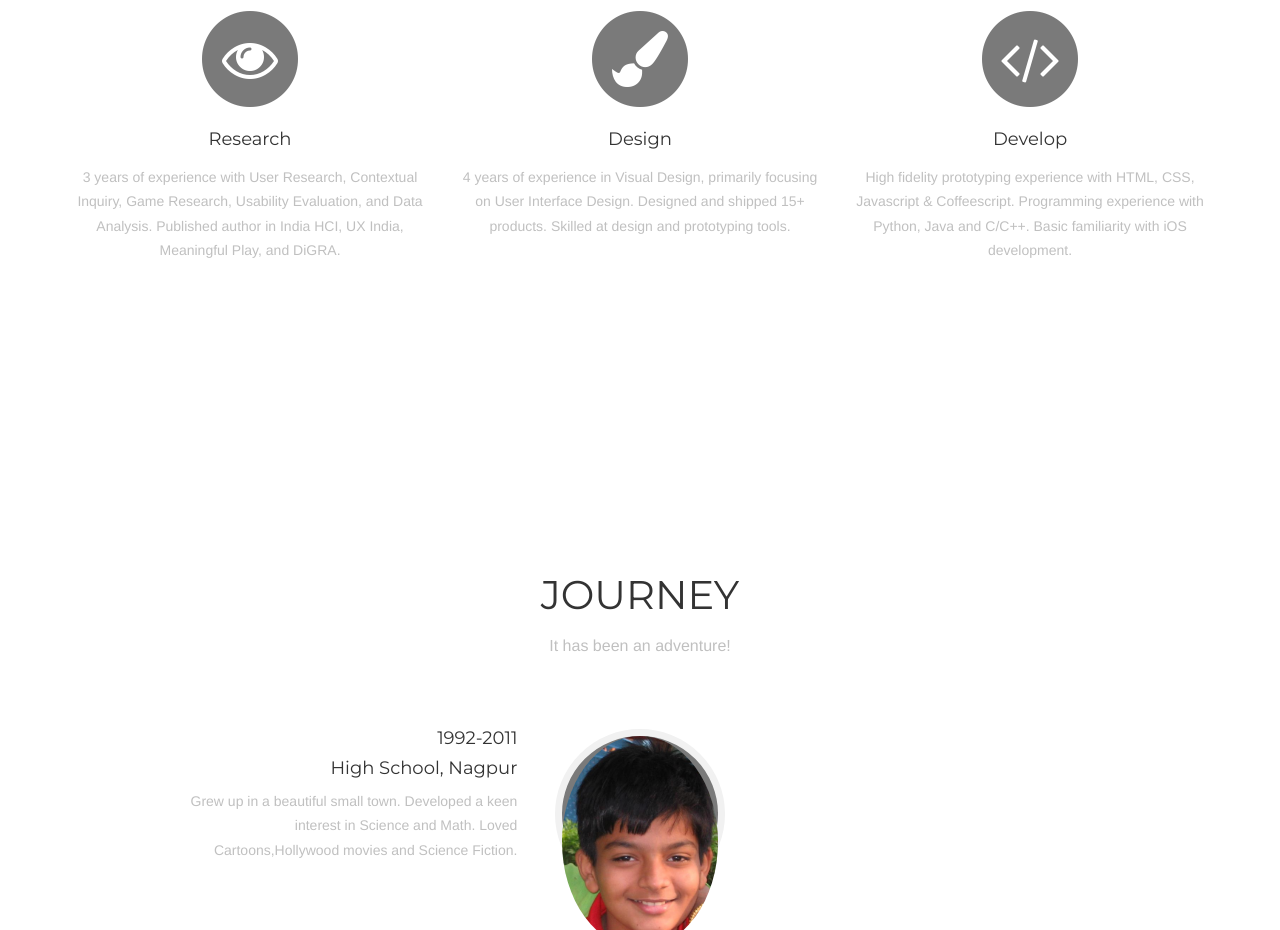
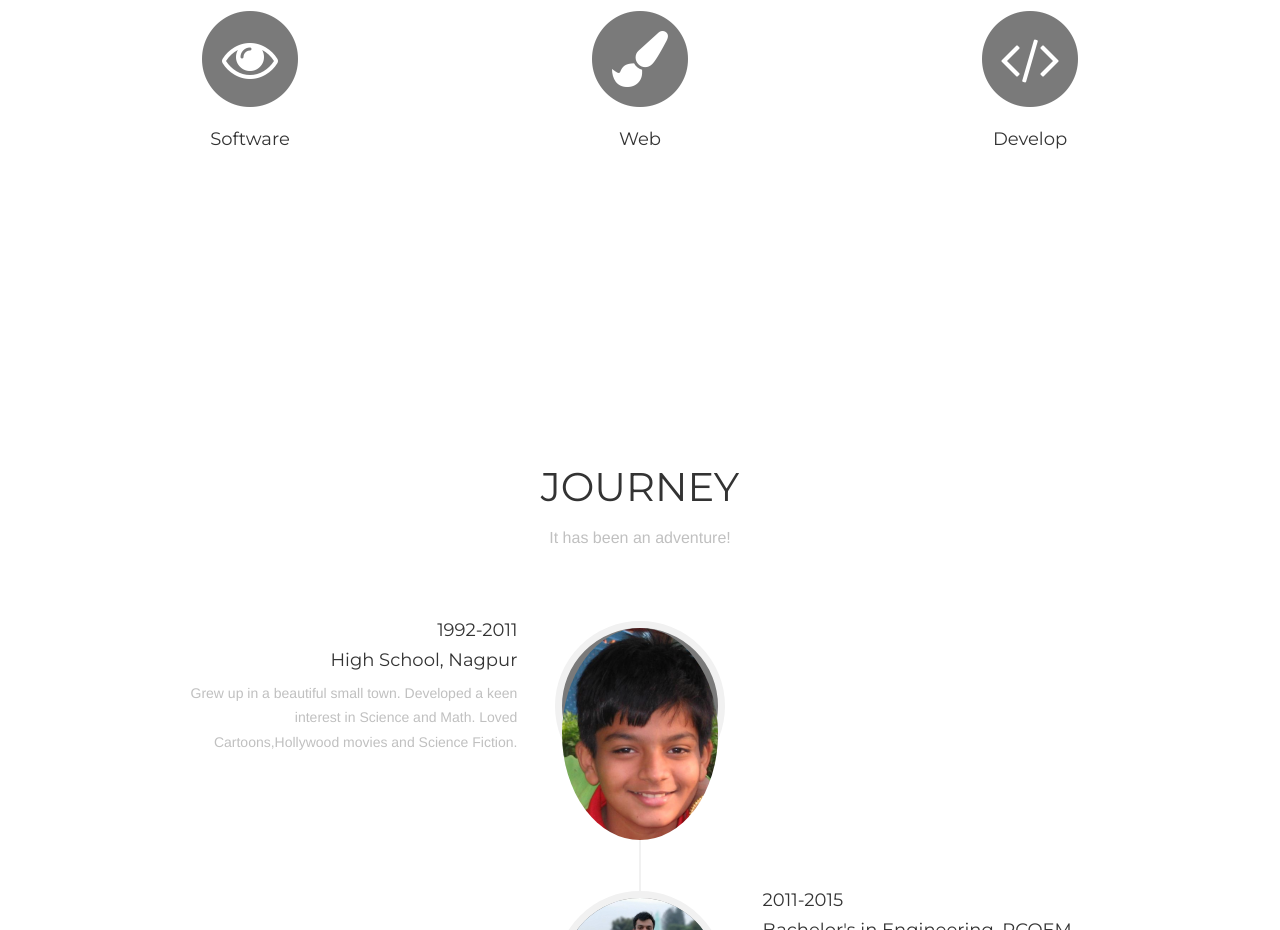
Before and after one commit to Ajayvikram10/ajayvikram10.github.io, a plain HTML site: page index.html in a window 1280 px wide. Shown: the part 2999-3929 px from the top of the page. Drawn offline with nearby package versions, Linux system fonts and the light colour scheme; files whose address does not match are found by name; a web font is replaced by a local one.

```diff
--- a/index.html
+++ b/index.html
@@ -341,16 +341,16 @@
                         <i class="fa fa-circle fa-stack-2x text-primary"></i>
                         <i class="fa fa-eye fa-stack-1x fa-inverse"></i>
                     </span>
-                    <h4 class="service-heading">Research</h4>
-                    <p class="text-muted">3 years of experience with User Research, Contextual Inquiry, Game Research, Usability Evaluation, and Data Analysis. Published author in India HCI, UX India, Meaningful Play, and DiGRA.</p>
+                    <h4 class="service-heading">Software</h4>
+                    <!--<p class="text-muted">3 years of experience with User Research, Contextual Inquiry, Game Research, Usability Evaluation, and Data Analysis. Published author in India HCI, UX India, Meaningful Play, and DiGRA.</p>-->
                 </div>
                 <div class="col-md-4">
                     <span class="fa-stack fa-4x">
                         <i class="fa fa-circle fa-stack-2x text-primary"></i>
                         <i class="fa fa-paint-brush fa-stack-1x fa-inverse"></i>
                     </span>
-                    <h4 class="service-heading">Design</h4>
-                    <p class="text-muted">4 years of experience in Visual Design, primarily focusing on User Interface Design. Designed and shipped 15+ products. Skilled at design and prototyping tools.</p>
+                    <h4 class="service-heading">Web</h4>
+                    <!--<p class="text-muted">4 years of experience in Visual Design, primarily focusing on User Interface Design. Designed and shipped 15+ products. Skilled at design and prototyping tools.</p>-->
                 </div>
                 <dilass="col-md-4">
                     <span class="fa-stack fa-4x">
@@ -358,7 +358,7 @@
                         <i class="fa fa-code fa-stack-1x fa-inverse"></i>
                     </span>
                     <h4 class="service-heading">Develop</h4>
-                    <p class="text-muted">High fidelity prototyping experience with HTML, CSS, Javascript & Coffeescript. Programming experience with Python, Java and C/C++. Basic familiarity with iOS development. </p>
+                    <!--<p class="text-muted">High fidelity prototyping experience with HTML, CSS, Javascript & Coffeescript. Programming experience with Python, Java and C/C++. Basic familiarity with iOS development. </p> -->
                 </div>
             </div>
         </div>
```
